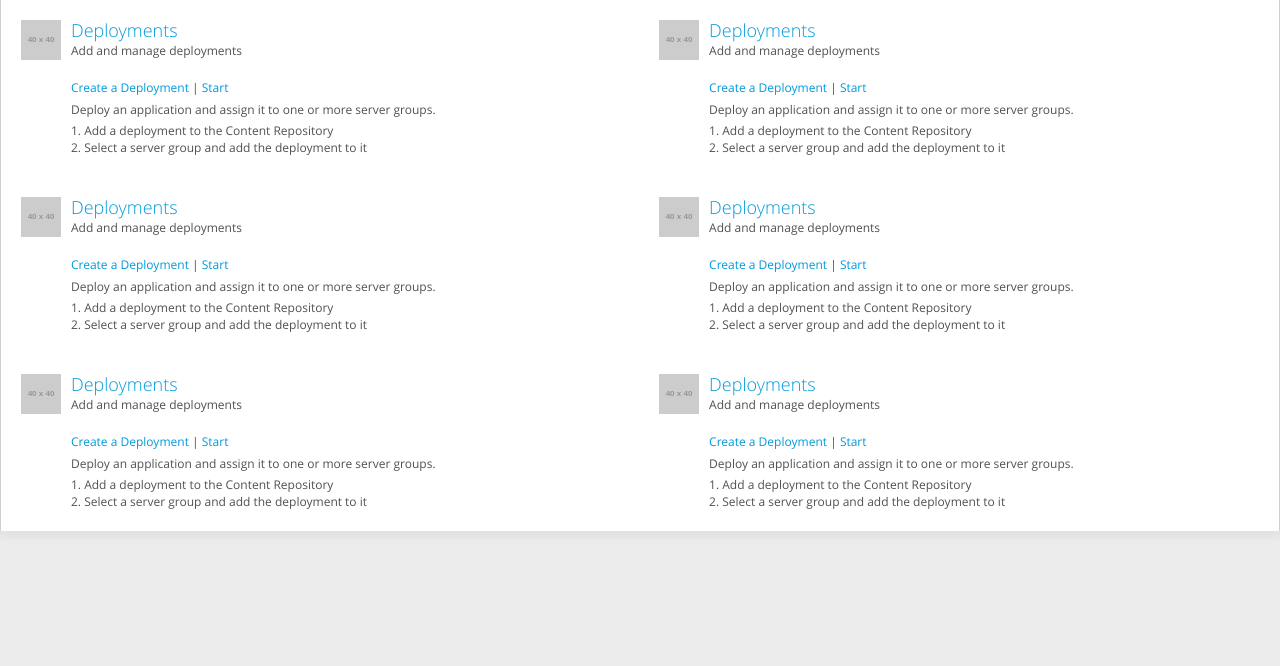
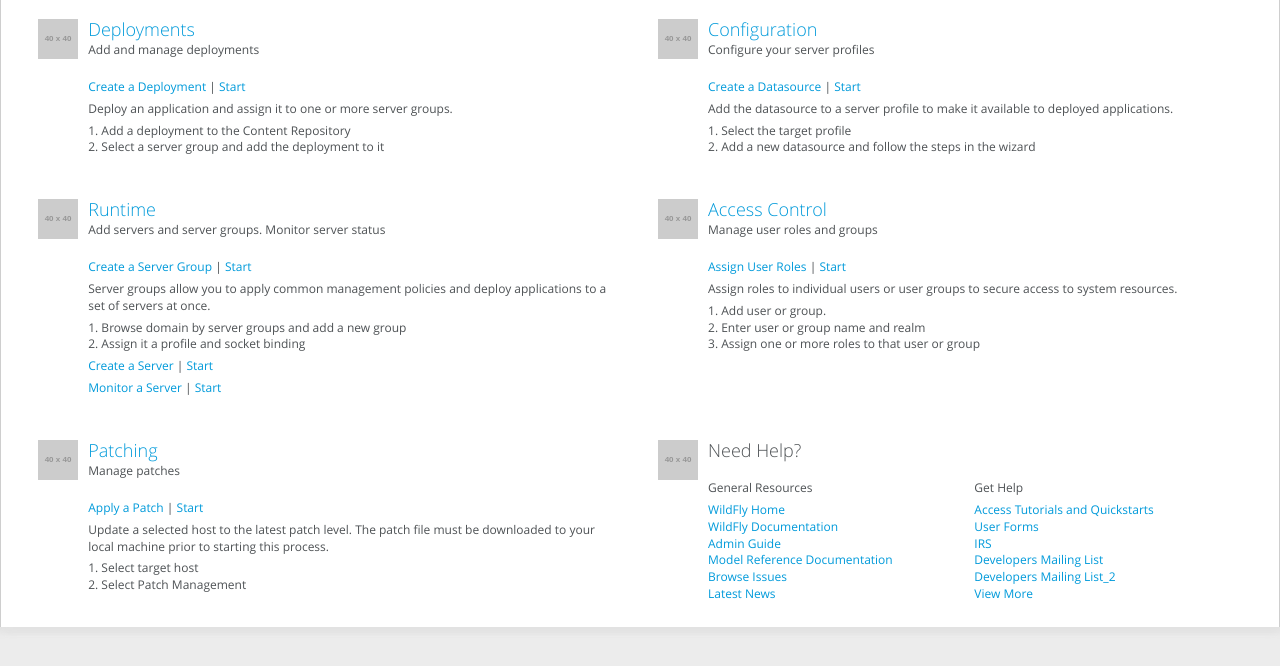
Before and after one commit to andresgalante/EAP, a plain HTML site: page index.html in a window 1280 px wide. Drawn offline with Linux system fonts and the light colour scheme; placeholder pictures from the web are drawn by us.

Commit message:
adds real homepage text

```diff
--- a/index.html
+++ b/index.html
@@ -47,22 +47,37 @@
           </div><!-- icon -->
           <div class="eap-home-module-container">
             <div class="eap-home-module-header">
-              <h2><a href="#">Deployments</a></h2>
-              <p>Add and manage deployments</p>
+              <h2><a href="#">Configuration</a></h2>
+              <p>Configure your server profiles</p>
             </div><!-- module header -->
             <p>
-              <a href="#">Create a Deployment</a> | <a href="#">Start</a>
+              <a href="#">Create a Datasource</a> | <a href="#">Start</a>
             </p>
-            <p>Deploy an application and assign it to one or more server groups.</p>
+            <p>Add the datasource to a server profile to make it available to deployed applications.</p>
             <ol>
-              <li>Add a deployment to the Content Repository</li>
-              <li>Select a server group and add the deployment to it</li>
+              <li>Select the target profile</li>
+              <li>Add a new datasource and follow the steps in the wizard</li>
             </ol>
           </div><!-- module container -->
         </div><!-- module -->
 
       </div><!-- col -->
     </div><!-- row -->
+
+
+
+
+
+
+
+
+
+
+
+
+
+
+
 
 
 
@@ -75,16 +90,80 @@
           </div><!-- icon -->
           <div class="eap-home-module-container">
             <div class="eap-home-module-header">
-              <h2><a href="#">Deployments</a></h2>
-              <p>Add and manage deployments</p>
+              <h2><a href="#">Runtime</a></h2>
+              <p>Add servers and server groups. Monitor server status</p>
             </div><!-- module header -->
             <p>
-              <a href="#">Create a Deployment</a> | <a href="#">Start</a>
+              <a href="#">Create a Server Group</a> | <a href="#">Start</a>
             </p>
-            <p>Deploy an application and assign it to one or more server groups.</p>
+            <p>Server groups allow you to apply common management policies and deploy applications to a set of servers at once.</p>
             <ol>
-              <li>Add a deployment to the Content Repository</li>
-              <li>Select a server group and add the deployment to it</li>
+              <li>Browse domain by server groups and add a new group</li>
+              <li>Assign it a profile and socket binding</li>
+            </ol>
+            <p>
+              <a href="#">Create a Server</a> | <a href="#">Start</a>
+            </p>
+            <p>
+              <a href="#">Monitor a Server</a> | <a href="#">Start</a>
+            </p>
+          </div><!-- module container -->
+        </div><!-- module -->
+      </div><!-- col -->
+
+      <div class="eap-home-col">
+        <div class="eap-home-module">
+          <div class="eap-home-module-icon">
+            <img src="http://placehold.it/40x40">
+          </div><!-- icon -->
+          <div class="eap-home-module-container">
+            <div class="eap-home-module-header">
+              <h2><a href="#">Access Control</a></h2>
+              <p>Manage user roles and groups</p>
+            </div><!-- module header -->
+            <p>
+              <a href="#">Assign User Roles</a> | <a href="#">Start</a>
+            </p>
+            <p>Assign roles to individual users or user groups to secure access to system resources.</p>
+            <ol>
+              <li>Add user or group.</li>
+              <li>Enter user or group name and realm</li>
+              <li>Assign one or more roles to that user or group</li>
+            </ol>
+          </div><!-- module container -->
+        </div><!-- module -->
+
+      </div><!-- col -->
+    </div><!-- row -->
+
+
+
+
+
+
+
+
+
+
+    <div class="eap-home-row">
+      <div class="eap-home-col">
+
+        <div class="eap-home-module">
+          <div class="eap-home-module-icon">
+            <img src="http://placehold.it/40x40">
+          </div><!-- icon -->
+          <div class="eap-home-module-container">
+            <div class="eap-home-module-header">
+              <h2><a href="#">Patching</a></h2>
+              <p>Manage patches</p>
+            </div><!-- module header -->
+            <p>
+              <a href="#">Apply a Patch</a> | <a href="#">Start</a>
+            </p>
+            <p>Update a selected host to the latest patch level. The patch file must be downloaded to your local machine prior to starting this process.</p>
+            <ol>
+              <li>Select target host</li>
+              <li>Select Patch Management</li>
             </ol>
           </div><!-- module container -->
         </div><!-- module -->
@@ -97,17 +176,33 @@
           </div><!-- icon -->
           <div class="eap-home-module-container">
             <div class="eap-home-module-header">
-              <h2><a href="#">Deployments</a></h2>
-              <p>Add and manage deployments</p>
+              <h2>Need Help?</h2>
+              <p></p>
             </div><!-- module header -->
-            <p>
-              <a href="#">Create a Deployment</a> | <a href="#">Start</a>
-            </p>
-            <p>Deploy an application and assign it to one or more server groups.</p>
-            <ol>
-              <li>Add a deployment to the Content Repository</li>
-              <li>Select a server group and add the deployment to it</li>
-            </ol>
+
+            <div class="eap-home-module-col">
+              <p>General Resources</p>
+              <ul>
+                <li><a href="#">WildFly Home</a></li>
+                <li><a href="#">WildFly Documentation</a></li>
+                <li><a href="#">Admin Guide</a></li>
+                <li><a href="#">Model Reference Documentation</a></li>
+                <li><a href="#">Browse Issues</a></li>
+                <li><a href="#">Latest News</a></li>
+              </ul>
+            </div><!-- inner col -->
+            <div class="eap-home-module-col">
+              <p>Get Help</p>
+              <ul>
+                <li><a href="#">Access Tutorials and Quickstarts</a></li>
+                <li><a href="#">User Forms</a></li>
+                <li><a href="#">IRS</a></li>
+                <li><a href="#">Developers Mailing List</a></li>
+                <li><a href="#">Developers Mailing List_2</a></li>
+                <li><a href="#">View More</a></li>
+              </ul>
+            </div><!-- inner col -->
+
           </div><!-- module container -->
         </div><!-- module -->
 
@@ -115,57 +210,6 @@
     </div><!-- row -->
 
 
-
-    <div class="eap-home-row">
-      <div class="eap-home-col">
-
-        <div class="eap-home-module">
-          <div class="eap-home-module-icon">
-            <img src="http://placehold.it/40x40">
-          </div><!-- icon -->
-          <div class="eap-home-module-container">
-            <div class="eap-home-module-header">
-              <h2><a href="#">Deployments</a></h2>
-              <p>Add and manage deployments</p>
-            </div><!-- module header -->
-            <p>
-              <a href="#">Create a Deployment</a> | <a href="#">Start</a>
-            </p>
-            <p>Deploy an application and assign it to one or more server groups.</p>
-            <ol>
-              <li>Add a deployment to the Content Repository</li>
-              <li>Select a server group and add the deployment to it</li>
-            </ol>
-          </div><!-- module container -->
-        </div><!-- module -->
-      </div><!-- col -->
-
-      <div class="eap-home-col">
-        <div class="eap-home-module">
-          <div class="eap-home-module-icon">
-            <img src="http://placehold.it/40x40">
-          </div><!-- icon -->
-          <div class="eap-home-module-container">
-            <div class="eap-home-module-header">
-              <h2><a href="#">Deployments</a></h2>
-              <p>Add and manage deployments</p>
-            </div><!-- module header -->
-            <p>
-              <a href="#">Create a Deployment</a> | <a href="#">Start</a>
-            </p>
-            <p>Deploy an application and assign it to one or more server groups.</p>
-            <ol>
-              <li>Add a deployment to the Content Repository</li>
-              <li>Select a server group and add the deployment to it</li>
-            </ol>
-          </div><!-- module container -->
-        </div><!-- module -->
-
-      </div><!-- col -->
-    </div><!-- row -->
-
-
-
     </div>
   </body>
 </html>
--- a/less/styles.less
+++ b/less/styles.less
@@ -24,7 +24,7 @@ h1{
 
 .eap-home-row{
   .clearfix();
-  padding: 20px;
+  padding: 1.5% 3% ;
   margin-left: -3%;
 }
 
@@ -49,9 +49,14 @@ h1{
     margin:0 0 5px 0;
   }
   ol{
-    margin: 0;
+    margin: 0 0 5px 0;
     padding: 0;
     list-style-position: inside;
+  }
+  ul{
+    list-style: none;
+    margin: 0 0 5px 0;
+    padding: 0;
   }
 }
 
@@ -67,3 +72,8 @@ h1{
     margin: 0;
   }
 }
+
+.eap-home-module-col{
+  float: left;
+  width: 50%;
+}
```
Also changed, not shown: css/styles.css.
